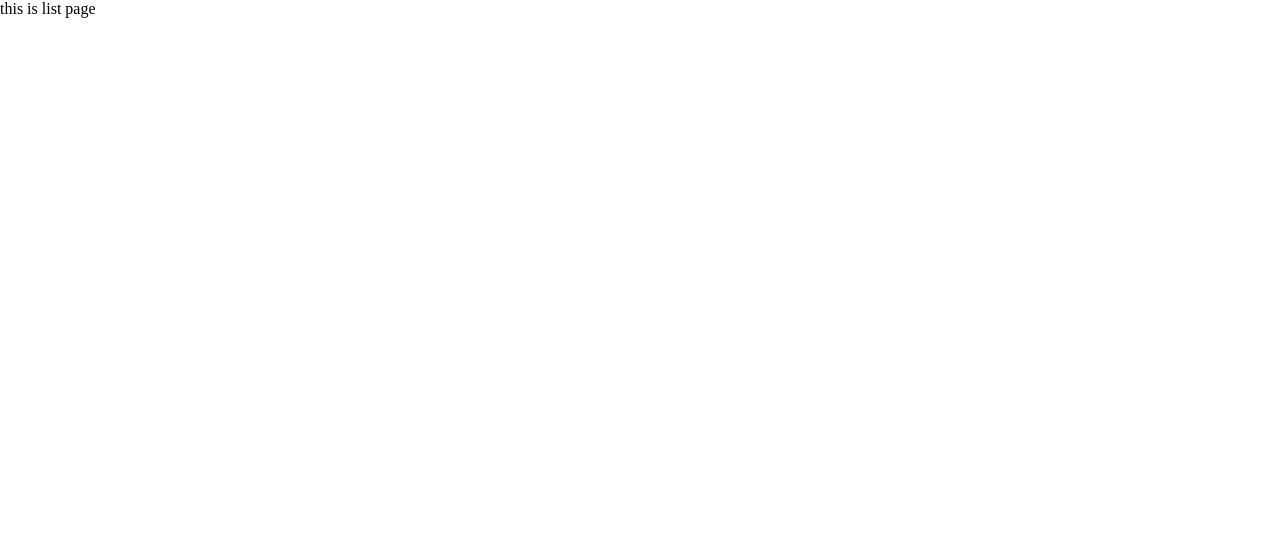
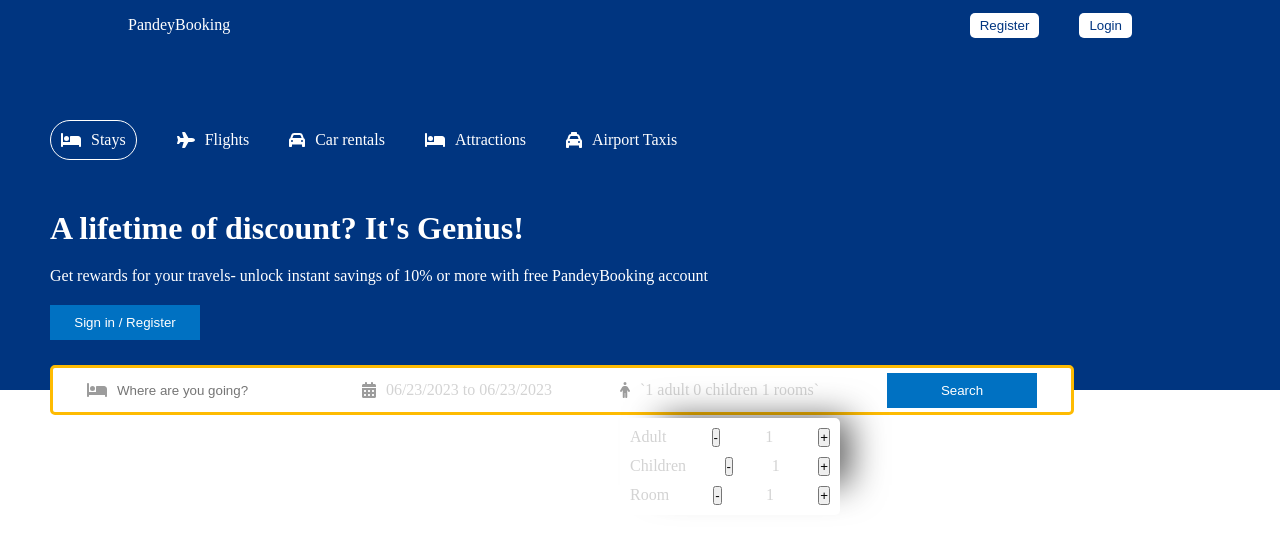
Before and after one commit to rashup198/booking, a React (Create React App) app: page /hotels in a window 1280 px wide. Shown: the top 544 px of the page. Built offline with nearby package versions, Linux system fonts and the light colour scheme.

Commit message:
updated List.js

```diff
--- a/src/pages/list/List.js
+++ b/src/pages/list/List.js
@@ -1,9 +1,13 @@
-import React from 'react'
+import React from 'react';
+import Navbar from '../../components/navbar/Navbar';
+import Header from '../../components/header/Header';
+
 
 const List = () => {
   return (
     <div>
-      this is list page
+      <Navbar></Navbar>
+      <Header type="List"></Header>
     </div>
   )
 }
```
